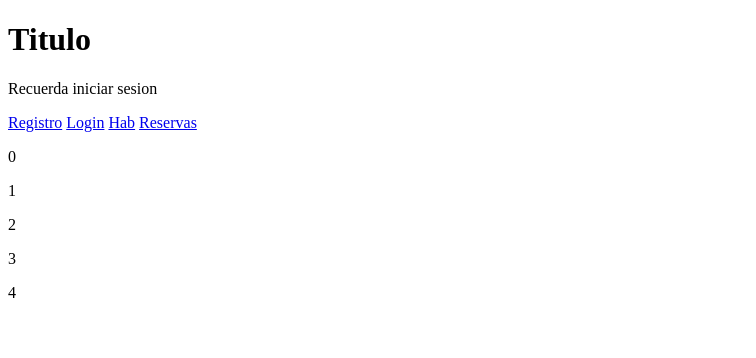
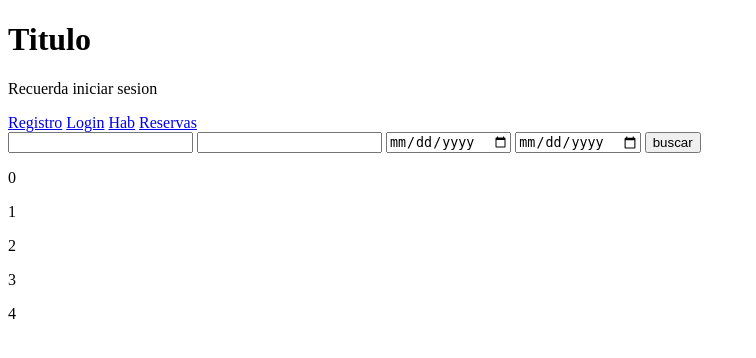
Before and after one commit to pjoness/proyecto-ciclo3-1220, a Flask app: page / in a window 1280 px wide. Shown: the top 358 px of the page, without its empty margins (0-756 px from the left). Run offline with Flask 2, Linux system fonts and the light colour scheme.

Commit message:
cambiar metodo index a get

```diff
--- a/app.py
+++ b/app.py
@@ -21,7 +21,7 @@ correos_admin = ['paul@gmail.com']
 
 sesion_iniciada = False
 
-@app.route('/', methods=["GET","POST"])
+@app.route('/', methods=["GET"])
 def index():
     if request.method == "POST":
         return render_template('reservas1.html')
--- a/templates/index.html
+++ b/templates/index.html
@@ -18,7 +18,7 @@
 
         <!--menu de filtro-->
         <div class="box">
-            <form action="/reservas" class="form-filtro">
+            <form action="/reservas" method="get" class="form-filtro">
                 <select name="personas" id="id-personas" required>
                     <option value="personas">Personas</option>
                     <option value="1">1</option>
--- a/templates/index1.html
+++ b/templates/index1.html
@@ -18,6 +18,13 @@
         <a href="/login">Login</a>
         <a href="/agregar_habitacion">Hab</a>
         <a href="/reservas">Reservas</a>
+        <form action="/reservas" method="get">
+            <input type="number" name="personas">
+            <input type="number" name="habitaciones">
+            <input type="date" name="fecha_entrada">
+            <input type="date" name="fecha_salida">
+            <input type="submit" value="buscar">
+        </form>
         {% for i in range(5) %}
             <p>{{i}}</p>
         {% endfor %}
--- a/templates/reservas1.html
+++ b/templates/reservas1.html
@@ -22,11 +22,11 @@
         <h3>{{habitacion.nombre}}</h3>
         <p>{{habitacion.descripcion}}</p>
         <p>{{habitacion.precio}}</p>
-        <p><a href="/habitacion/{{ key }}">Seleccionar</a>
         <!---
-        <form action="/reservas" method="post">
+        <p><a href="/habitacion/{{ key }}">Seleccionar</a>--->
+        <form action="/habitacion/{{ key }}" method="get">
             <input type="submit" value="Reservar">
-        </form>--->
+        </form>
         {% endif %}
         {% endfor %}
     </body>
```
